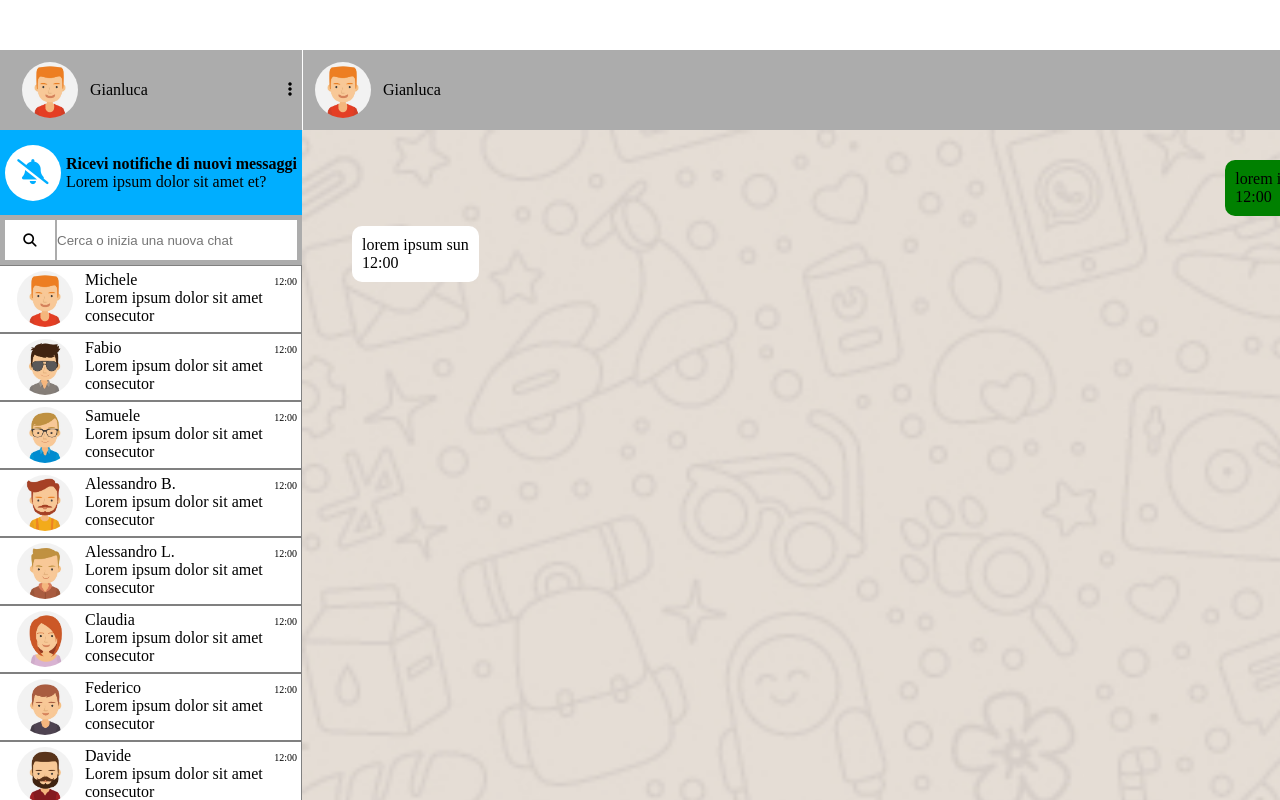
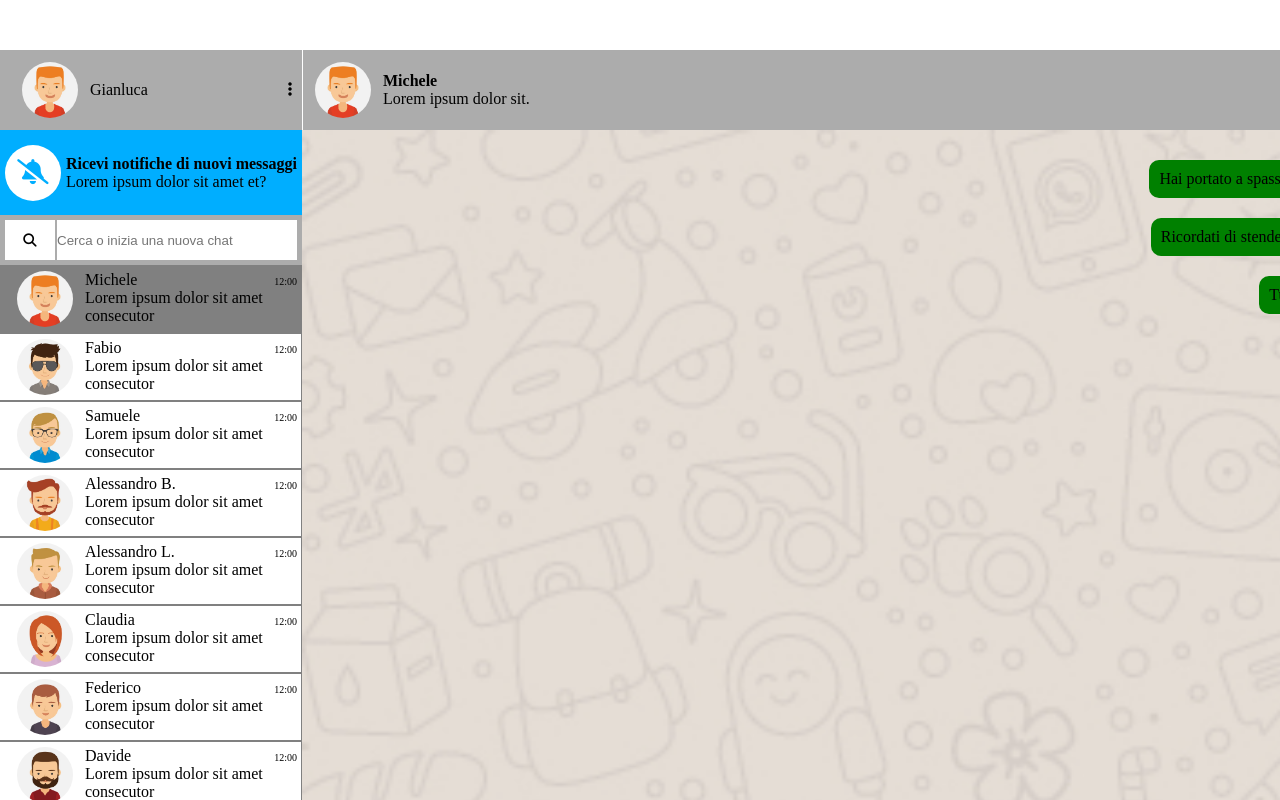
Before and after one commit to LucaLF-dev/vue-boolzapp, a plain HTML site: page index.html in a window 1280 px wide. Drawn offline with nearby package versions, Linux system fonts and the light colour scheme.

Commit message:
add - milestone 2 stampa messaggi di ogni utente

```diff
--- a/css/app.css
+++ b/css/app.css
@@ -140,6 +140,10 @@ figure {
 	border-bottom: 1px solid grey;
 }
 
+.body__profile.active {
+    background-color: grey;
+}
+
 .app__main {
 	grid-area: main;
 	display: grid;
@@ -186,7 +190,7 @@ figure {
 
 
 
-.message-item {
+.message {
 	max-width: 350px;
 	list-style: none;
 	padding: 10px;
@@ -196,22 +200,20 @@ figure {
 .message__wrapper {
 	display: flex;
 	flex-direction: column;
+    gap: 10px;
 }
 
-.message__wrapper-right {
+
+
+.right {
 	align-self: flex-end;
 	margin-bottom: 10px;
+    background-color: green;
+
 }
 
-.message__wrapper-left {
+.left {
 	align-self: flex-start;
 	margin-bottom: 10px;
+    background-color: white;
 }
-
-.bg-color--green {
-	background-color: green;
-}
-
-.bg-color--white {
-	background-color: white;
-}
--- a/index.html
+++ b/index.html
@@ -1,12 +1,14 @@
 <!DOCTYPE html>
 <html lang="en">
-
 	<head>
 		<meta charset="UTF-8" />
 		<meta name="viewport" content="width=device-width, initial-scale=1.0" />
 		<title>Boolzapp</title>
 		<link rel="stylesheet" href="css/app.css" />
-    <script src="https://kit.fontawesome.com/a14ed7ec88.js" crossorigin="anonymous"></script>
+		<script
+			src="https://kit.fontawesome.com/a14ed7ec88.js"
+			crossorigin="anonymous"
+		></script>
 	</head>
 
 	<body>
@@ -24,7 +26,7 @@
 							<div class="profile__name">Gianluca</div>
 						</div>
 						<div class="col-2">
-                        <i class=" fa-solid fa-ellipsis-vertical "></i>
+							<i class="fa-solid fa-ellipsis-vertical"></i>
 						</div>
 					</div>
 
@@ -47,13 +49,23 @@
 							</button>
 						</div>
 						<div class="col-8">
-                        <input class="search__text" type="text" placeholder="Cerca o inizia una nuova chat" />
+							<input
+								class="search__text"
+								type="text"
+								placeholder="Cerca o inizia una nuova chat"
+							/>
 						</div>
 					</div>
 
 					<div class="sidebar__body">
 						<ul>
-                        <li class="body__profile" v-for="(contact, index) in contacts" :keyt="index">
+							<li
+								class="body__profile"
+								v-for="(contact, index) in contacts"
+								:key="index" :class="{
+                                    'active': index === currentIndex
+                                }" @click="currentIndex = index"
+							>
 								<div class="col-4">
 									<figure class="profile__avatar-wrapper">
 										<img class="profile__avatar" :src="contact.avatar" alt="" />
@@ -80,46 +92,50 @@
 					<div class="main__heading-status">
 						<div class="col-3">
 							<figure class="profile__avatar-wrapper">
-                            <img class="profile__avatar" src="./img/avatar_1.jpg" alt="" />
+								<img class="profile__avatar" :src="contacts[currentIndex].avatar" alt="" />
 							</figure>
 						</div>
 						<div class="col-6 profile__name-wrapper">
-                        <div class="profile__name">Gianluca</div>
+							<h4 class="profile__name">{{contacts[currentIndex].name}}</h4>
+                            <p class="profile__text">Lorem ipsum dolor sit.</p>
 						</div>
 						<div class="col-3 wrapper-sticker">
-
-                        <i class="fa-solid fa-ellipsis-vertical" style="color: #6d6f74"></i>
+							<i
+								class="fa-solid fa-ellipsis-vertical"
+								style="color: #6d6f74"
+							></i>
 							<i class="fa-solid fa-magnifying-glass"></i>
 							<i class="fa-solid fa-message"></i>
 						</div>
 					</div>
 
 					<div class="main__body-message">
-                    <div class="col-12 ">
+
 						<ul class="message__wrapper">
-                            <li class=" message__wrapper-right">
-                                <div class="message-item bg-color--green">
-                                <p>lorem ipsum sun</p>
-                                <span>12:00</span>
-                            </div>
-                            </li>
-                            <li class=" message__wrapper-left">
-                                <div class="message-item bg-color--white">
-                                    <p>lorem ipsum sun</p>
-                                    <span>12:00</span>
+							<li class="message right" v-for="(singleMessage , index) in contacts[ currentIndex].messages  " :key="index" >
+								<div class="message-item  " >
+									<p>{{singleMessage.message}}</p>
+
 								</div>
 							</li>
 
 						</ul>
 					</div>
-                </div>
 
 					<div class="main__footer-reply">
-                    <div class="col-2 footer__replay-item"> <i class="fa-regular fa-face-smile"></i></div>
+						<div class="col-2 footer__replay-item">
+							<i class="fa-regular fa-face-smile"></i>
+						</div>
 						<div class="col-8 input__text-wrapper">
-                        <input class="input-text" type="text" placeholder="Scrivi messaggio">
+							<input
+								class="input-text"
+								type="text"
+								placeholder="Scrivi messaggio"
+							/>
 						</div>
-                    <div class="col-2 footer__replay-item"><i class="fa-solid fa-microphone"></i></div>
+						<div class="col-2 footer__replay-item">
+							<i class="fa-solid fa-microphone"></i>
+						</div>
 					</div>
 				</main>
 				<!-- finish main content  -->
@@ -129,5 +145,4 @@
 		<script src="https://unpkg.com/vue@3"></script>
 		<script src="js/app.js"></script>
 	</body>
-
 </html>
--- a/js/app.js
+++ b/js/app.js
@@ -4,6 +4,7 @@ const {createApp} = Vue
 createApp({
     data() {
         return {
+            currentIndex: 0,
             contacts: [
                 {
                     name: 'Michele',
@@ -11,9 +12,9 @@ createApp({
                     visible: true,
                     messages: [
                     {
-                            date: '10/01/2020 15:30:55',
-                            message: 'Hai portato a spasso il cane?',
-                            status: 'sent'
+                        date: '10/01/2020 15:30:55',
+                        message: 'Hai portato a spasso il cane?',
+                        status: 'sent'
                     },
                     {
 
```
Lines whose indentation alone changed are shown as unchanged.
